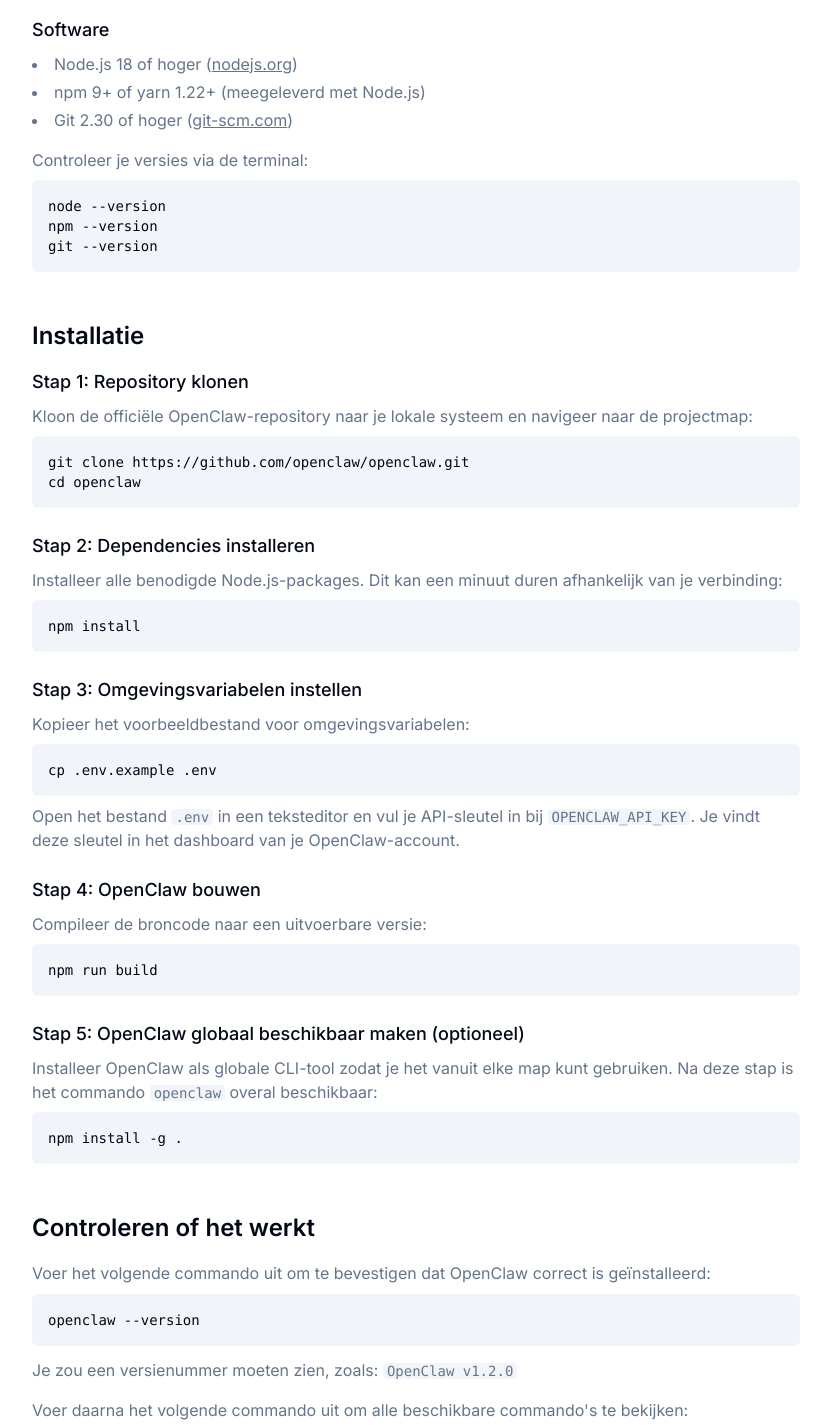
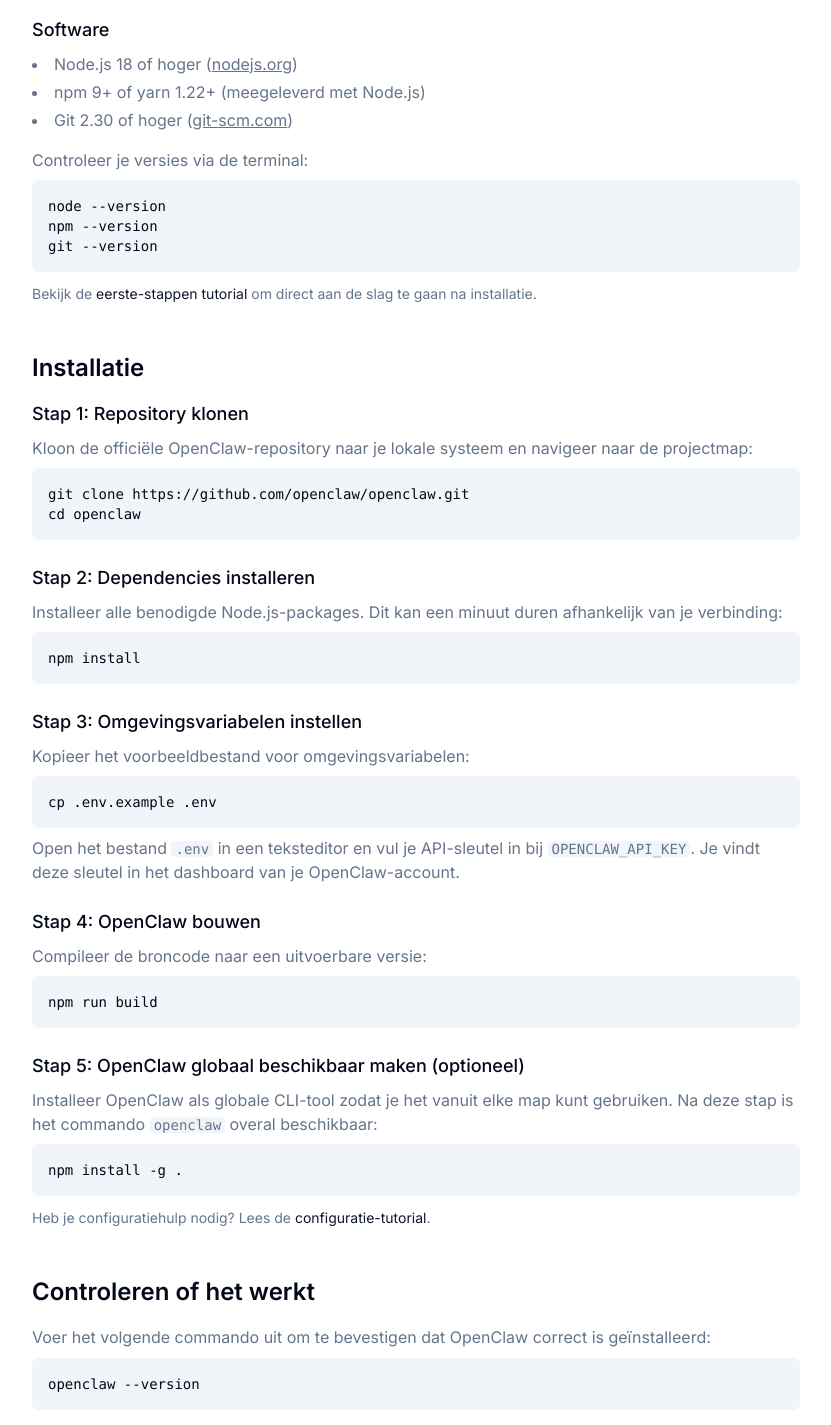
Before and after one commit to dutchbase/aiplatform, a Next.js app: page /openclaw/installatie in a window 1280 px wide. Shown: the part 631-2056 px from the top of the page, without its empty margins (224-1055 px from the left). Built offline with nearby package versions, Linux system fonts and the light colour scheme; no server answers.

Commit message:
feat(20-01): add inline cross-links on installation page
- Add link to /openclaw/tutorials/eerste-stappen after Vereisten section
- Add link to /openclaw/tutorials/configuratie after Installatie section

```diff
--- a/app/openclaw/installatie/page.tsx
+++ b/app/openclaw/installatie/page.tsx
@@ -56,6 +56,13 @@
 npm --version
 git --version`}</code>
           </pre>
+          <p className="text-sm text-muted-foreground mt-3">
+            Bekijk de{' '}
+            <Link href="/openclaw/tutorials/eerste-stappen" className="text-primary hover:underline">
+              eerste-stappen tutorial
+            </Link>{' '}
+            om direct aan de slag te gaan na installatie.
+          </p>
         </section>
 
         {/* Section 2: Installatie */}
@@ -119,6 +126,13 @@
               </pre>
             </div>
           </div>
+          <p className="text-sm text-muted-foreground mt-3">
+            Heb je configuratiehulp nodig? Lees de{' '}
+            <Link href="/openclaw/tutorials/configuratie" className="text-primary hover:underline">
+              configuratie-tutorial
+            </Link>
+            .
+          </p>
         </section>
 
         {/* Section 3: Verificatie */}
```
